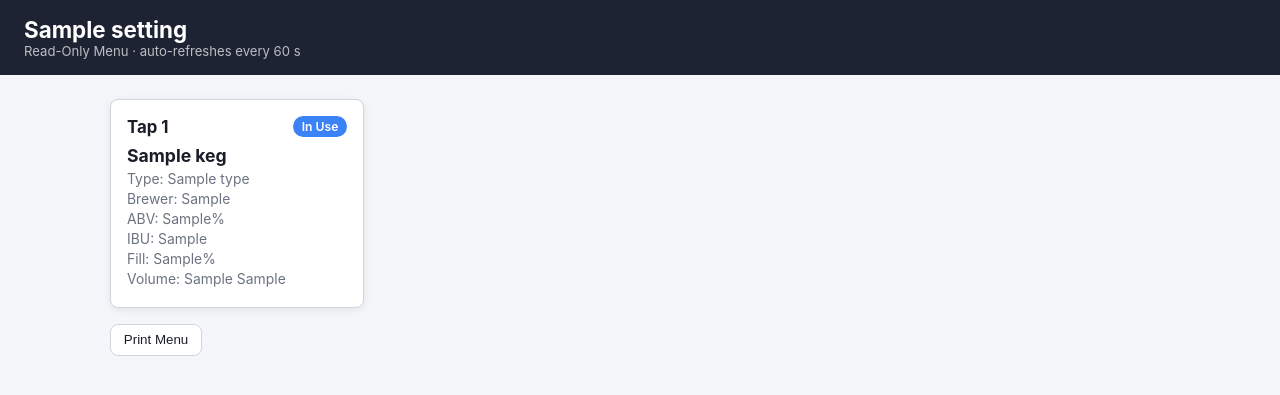
After one commit to cjramseyer/BarTender, a Flask app: template bartender/bartender/templates/display/menu.html in a window 1280 px wide. The commit adds this page. Shown: the top 395 px of the page. Run offline with Flask 3, Linux system fonts and the light colour scheme; the template is opened without the code that fills it: most values are stand-ins (such as "Sample title", 1, 10 or a date in 2020); some libraries are stand-ins or nearby versions.

Commit message:
feat: add external read-only display/menu links and copy controls

```diff
--- a/bartender/bartender/app.py
+++ b/bartender/bartender/app.py
@@ -29,6 +29,7 @@ from flask import (
 DATA_DIR = Path(os.environ.get("DATA_DIR", "/data"))
 DATA_FILE = DATA_DIR / "bartender.json"
 INGRESS_PATH = os.environ.get("INGRESS_PATH", "")
+DISPLAY_PORT = os.environ.get("DISPLAY_PORT", "8100")
 
 app = Flask(__name__)
 app.config["APPLICATION_ROOT"] = INGRESS_PATH or "/"
@@ -546,6 +547,7 @@ def settings():
         settings=data["settings"],
         qr_ready=_qr_is_available(),
         qr_error=QR_IMPORT_ERROR,
+        display_port=DISPLAY_PORT,
         ingress=INGRESS_PATH,
     )
 
--- /dev/null
+++ b/bartender/bartender/templates/display/menu.html
@@ -0,0 +1,169 @@
+<!doctype html>
+<html lang="en" data-theme="{{ settings.theme }}">
+  <head>
+    <meta charset="UTF-8" />
+    <meta name="viewport" content="width=device-width, initial-scale=1.0" />
+    <meta http-equiv="refresh" content="60" />
+    <title>{{ settings.bar_name }} - Read-Only Menu</title>
+    <style>
+      :root {
+        --bg: #f5f6fa;
+        --surface: #ffffff;
+        --border: #d0d5e0;
+        --text: #1a1d27;
+        --text-muted: #6b7280;
+        --nav-bg: #1e2333;
+        --badge-full: #22c55e;
+        --badge-in_use: #3b82f6;
+        --badge-empty: #9ca3af;
+        --badge-cleaning: #f59e0b;
+        --badge-retired: #6b7280;
+        --radius: 8px;
+        --shadow: 0 2px 8px rgba(0, 0, 0, 0.08);
+      }
+      [data-theme="dark"] {
+        --bg: #111318;
+        --surface: #1e2333;
+        --border: #2e3550;
+        --text: #e8eaf2;
+        --text-muted: #9499b0;
+        --nav-bg: #0e1018;
+        --badge-full: #16a34a;
+        --badge-in_use: #2563eb;
+        --badge-empty: #4b5563;
+        --badge-cleaning: #d97706;
+        --badge-retired: #4b5563;
+        --shadow: 0 2px 8px rgba(0, 0, 0, 0.4);
+      }
+      *,
+      *::before,
+      *::after {
+        box-sizing: border-box;
+        margin: 0;
+        padding: 0;
+      }
+      body {
+        font-family: -apple-system, BlinkMacSystemFont, "Segoe UI", Roboto, sans-serif;
+        background: var(--bg);
+        color: var(--text);
+      }
+      header {
+        background: var(--nav-bg);
+        color: #fff;
+        padding: 1rem 1.5rem;
+      }
+      header h1 {
+        font-size: 1.4rem;
+      }
+      header .subtitle {
+        font-size: 0.82rem;
+        opacity: 0.7;
+      }
+      .container {
+        max-width: 1100px;
+        margin: 0 auto;
+        padding: 1.5rem 1.25rem 2rem;
+      }
+      .menu-grid {
+        display: grid;
+        grid-template-columns: repeat(auto-fill, minmax(240px, 1fr));
+        gap: 0.9rem;
+      }
+      .menu-item {
+        background: var(--surface);
+        border: 1px solid var(--border);
+        border-radius: var(--radius);
+        padding: 1rem;
+        box-shadow: var(--shadow);
+      }
+      .menu-item-header {
+        display: flex;
+        align-items: center;
+        justify-content: space-between;
+        margin-bottom: 0.45rem;
+      }
+      .menu-item-header h2 {
+        font-size: 1.05rem;
+      }
+      .menu-item-name {
+        font-size: 1.1rem;
+        font-weight: 700;
+        margin-bottom: 0.35rem;
+      }
+      .badge {
+        display: inline-block;
+        padding: 0.2rem 0.55rem;
+        border-radius: 999px;
+        font-size: 0.76rem;
+        font-weight: 600;
+        text-transform: capitalize;
+        color: #fff;
+      }
+      .badge-full { background: var(--badge-full); }
+      .badge-in_use { background: var(--badge-in_use); }
+      .badge-empty { background: var(--badge-empty); color: #374151; }
+      .badge-cleaning { background: var(--badge-cleaning); }
+      .badge-retired { background: var(--badge-retired); }
+      .muted {
+        color: var(--text-muted);
+        font-size: 0.87rem;
+        margin-bottom: 0.25rem;
+      }
+      .actions {
+        margin-top: 1rem;
+      }
+      .btn {
+        border: 1px solid var(--border);
+        background: var(--surface);
+        color: var(--text);
+        border-radius: var(--radius);
+        padding: 0.45rem 0.8rem;
+        cursor: pointer;
+      }
+      @media print {
+        .actions {
+          display: none;
+        }
+      }
+    </style>
+  </head>
+  <body>
+    <header>
+      <h1>{{ settings.bar_name }}</h1>
+      <div class="subtitle">Read-Only Menu · auto-refreshes every 60 s</div>
+    </header>
+
+    <main class="container">
+      {% if on_tap %}
+      <div class="menu-grid">
+        {% for entry in on_tap %}
+        {% set tap = entry.tap %}
+        {% set keg = entry.keg %}
+        {% set fill_pct = entry.fill_pct %}
+        {% set brewer = keg.beer_brewer or keg.brewery %}
+        {% set abv = keg.beer_abv or keg.abv %}
+        <article class="menu-item">
+          <div class="menu-item-header">
+            <h2>Tap {{ tap.number }}</h2>
+            <span class="badge badge-{{ keg.status }}">{{ keg.status | replace('_', ' ') | title }}</span>
+          </div>
+          <p class="menu-item-name">{{ keg.name or 'Untitled Keg' }}</p>
+          <p class="muted">Type: {{ keg.type or '—' }}</p>
+          <p class="muted">Brewer: {{ brewer or '—' }}</p>
+          <p class="muted">ABV: {{ abv or '—' }}{% if abv %}%{% endif %}</p>
+          <p class="muted">IBU: {{ keg.beer_ibu or '—' }}</p>
+          <p class="muted">Fill: {{ fill_pct }}%</p>
+          <p class="muted">Volume: {% if keg.current_volume is not none %}{{ keg.current_volume }} {{ keg.volume_unit or '—' }}{% else %}—{% endif %}</p>
+        </article>
+        {% endfor %}
+      </div>
+      {% else %}
+      <p class="muted">No kegs are currently assigned to taps.</p>
+      {% endif %}
+
+      <div class="actions">
+        <button class="btn" onclick="window.print()">Print Menu</button>
+      </div>
+    </main>
+  </body>
+</html>
```
Also changed, not shown: bartender/bartender/display.py (+50 -0 lines), bartender/bartender/static/css/style.css (+19 -0 lines), bartender/bartender/templates/settings.html (+81 -10 lines).
